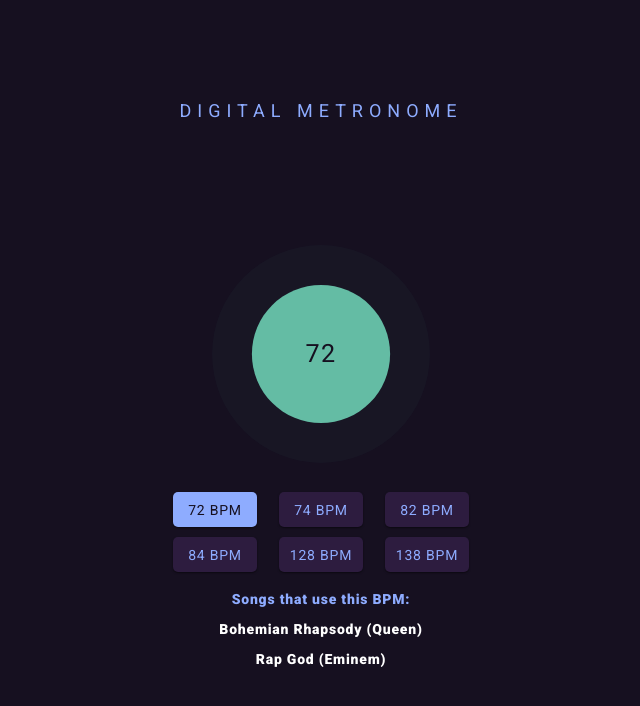
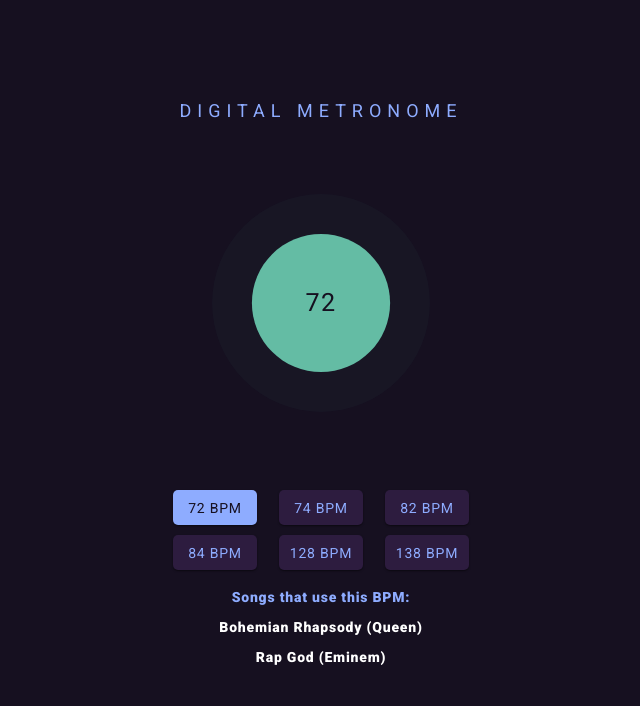
Before and after one commit to patrivet/metronome, a React (Create React App) app: page / in a window 1280 px wide. Shown: the top 706 px of the page, without its empty margins (319-959 px from the left). Built offline with nearby package versions, Linux system fonts and the light colour scheme.

Commit message:
Fix: layout dimensions.

```diff
--- a/src/components/Header/Header.css
+++ b/src/components/Header/Header.css
@@ -2,5 +2,6 @@
   font-size: 18px;
   font-weight: normal;
   letter-spacing: 6px;
-  margin: 100px 0;
+  margin-top: 100px;
+  margin-bottom: 49px;
 }
--- a/src/components/Selector/Selector.css
+++ b/src/components/Selector/Selector.css
@@ -7,6 +7,7 @@
   font-size: 14px;
   letter-spacing: 0.78px;
   width: 400px;
+  margin-top: 49px;
 }
 
 .selector__button {
```
